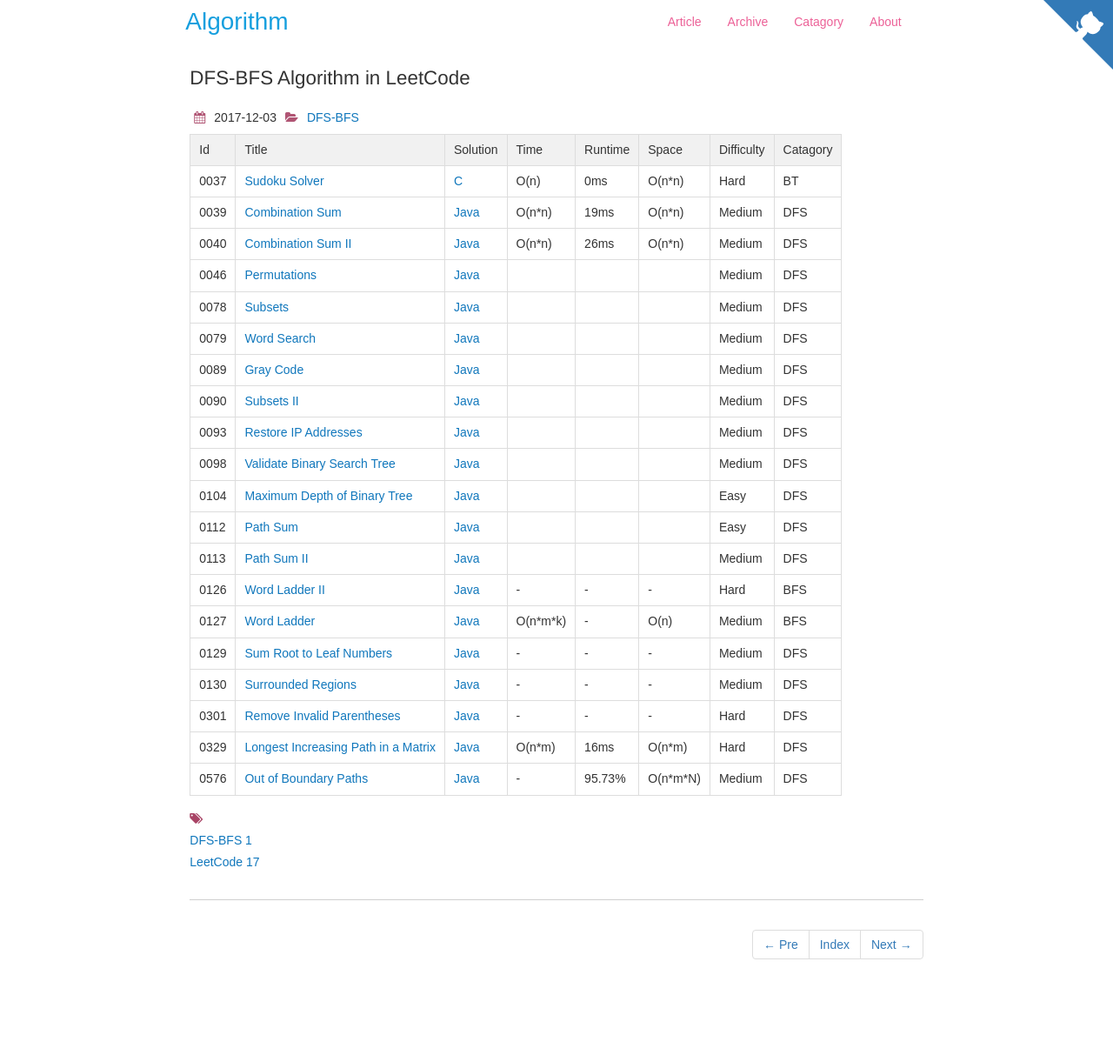
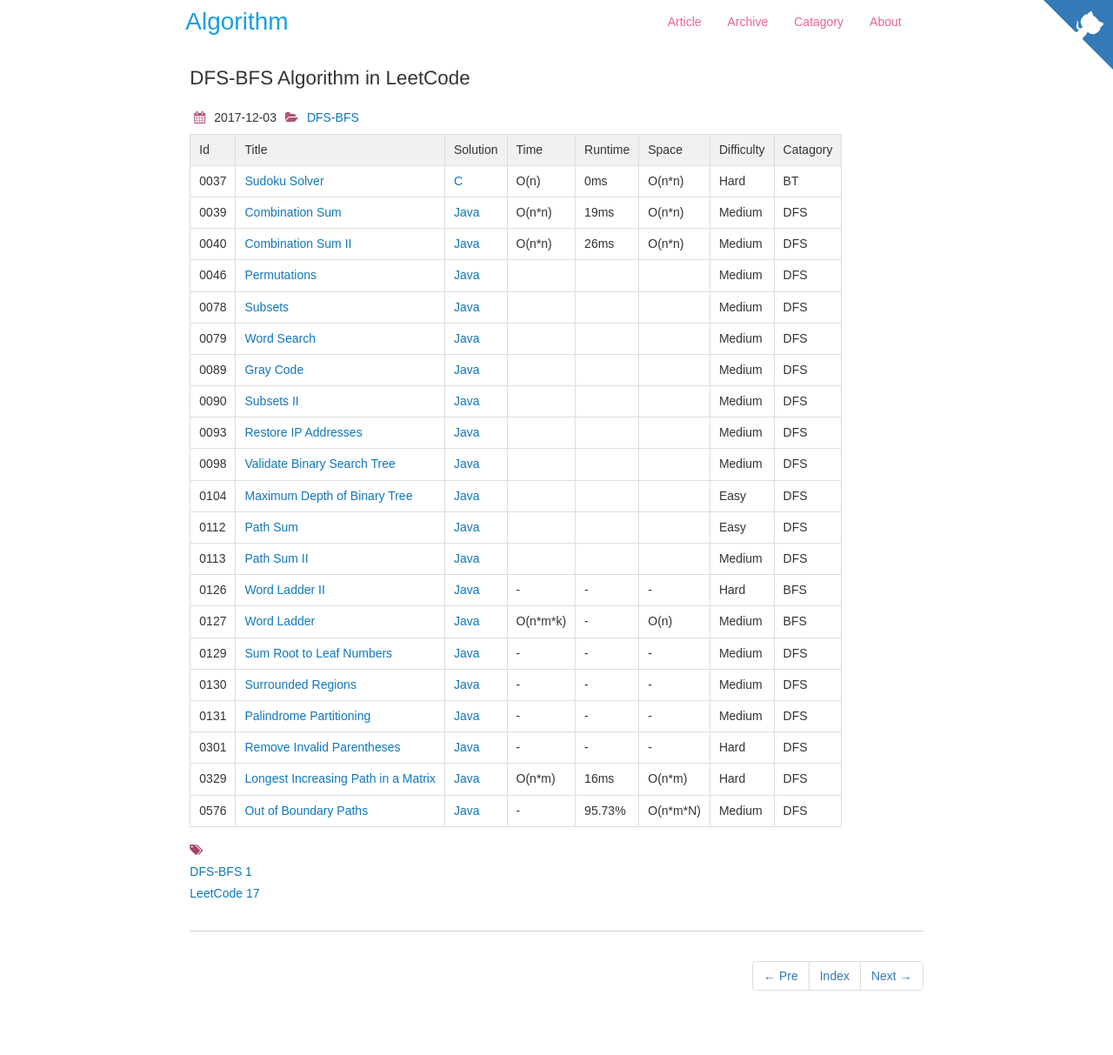
Before and after one commit to dunso/algorithm, a Jekyll site: the page built from docs/_posts/2017-12-03-DFS-BFS.md, in a window 1280 px wide. Shown: the whole page at 87% size. Built offline with Jekyll 4.4.1, drawn with Linux system fonts in a browser that asks for light colours; nearby versions of some CDN libraries; before the commit the page ends 1177 px from its top, so only the background shows below that.

Commit message:
Add index of LeetCode0131.java to docs

```diff
--- a/docs/_posts/2017-12-03-DFS-BFS.md
+++ b/docs/_posts/2017-12-03-DFS-BFS.md
@@ -29,6 +29,7 @@ icon: file-alt
 |0127|[Word Ladder](https://leetcode.com/problems/word-ladder/) | [Java](https://e.srl/leetcode-127/)  | O(n\*m\*k) |-| O(n)  |  Medium |BFS|
 |0129|[Sum Root to Leaf Numbers](https://leetcode.com/problems/sum-root-to-leaf-numbers/) | [Java](https://e.srl/leetcode-129/)  |-|-|-|  Medium |DFS|
 |0130|[Surrounded Regions](https://leetcode.com/problems/surrounded-regions/) | [Java](https://e.srl/leetcode-130/)  |-|-|-|  Medium |DFS|
+|0131|[Palindrome Partitioning](https://leetcode.com/problems/palindrome-partitioning) | [Java](https://e.srl/leetcode-131/)  |-|-|-|  Medium |DFS|
 |0301|[Remove Invalid Parentheses](https://leetcode.com/problems/remove-invalid-parentheses) | [Java](https://e.srl/leetcode-301/)  | - | - | - | Hard |DFS|
 |0329|[Longest Increasing Path in a Matrix](https://leetcode.com/problems/longest-increasing-path-in-a-matrix) | [Java](https://e.srl/leetcode-329/)  | O(n\*m) |16ms| O(n\*m)  |  Hard |DFS|
 |0576|[Out of Boundary Paths](https://leetcode.com/problems/out-of-boundary-paths)| [Java](https://e.srl/leetcode-576/)  | - |95.73%| O(n\*m\*N)  |  Medium |DFS |
```
